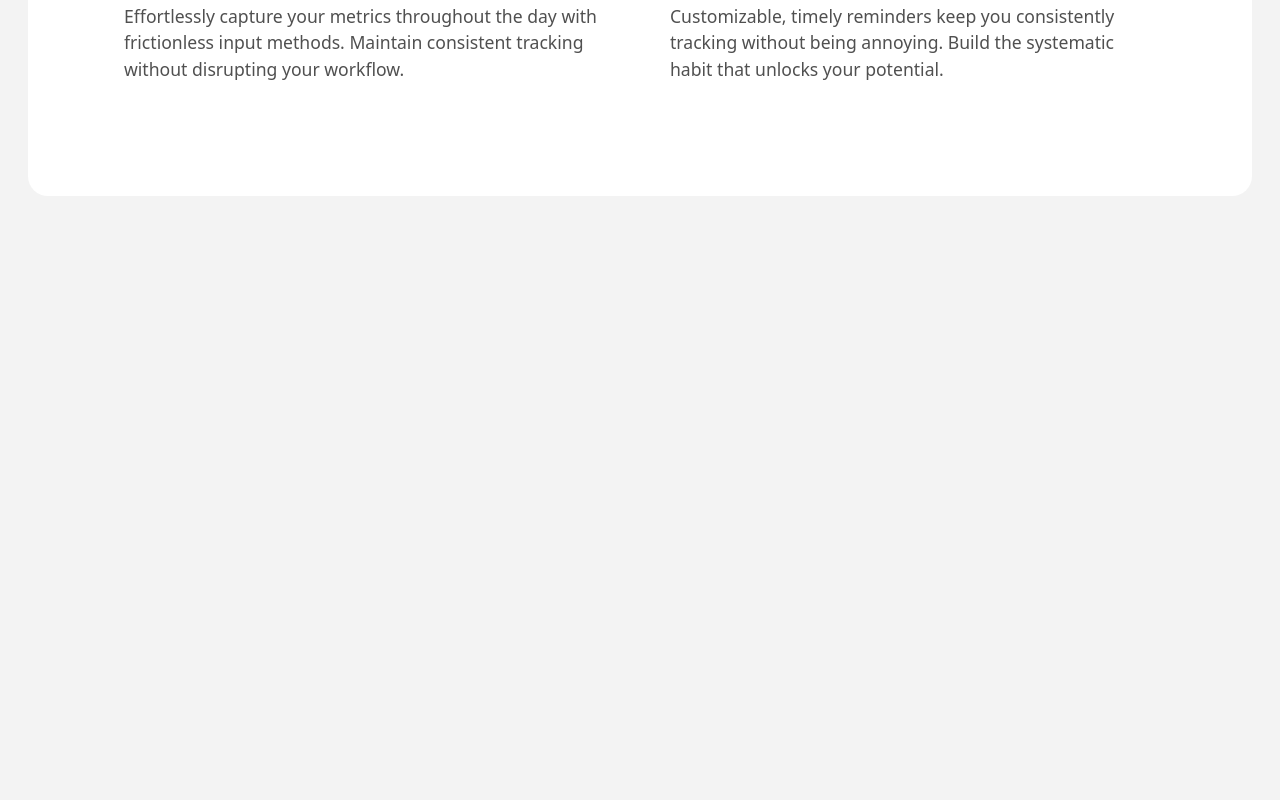
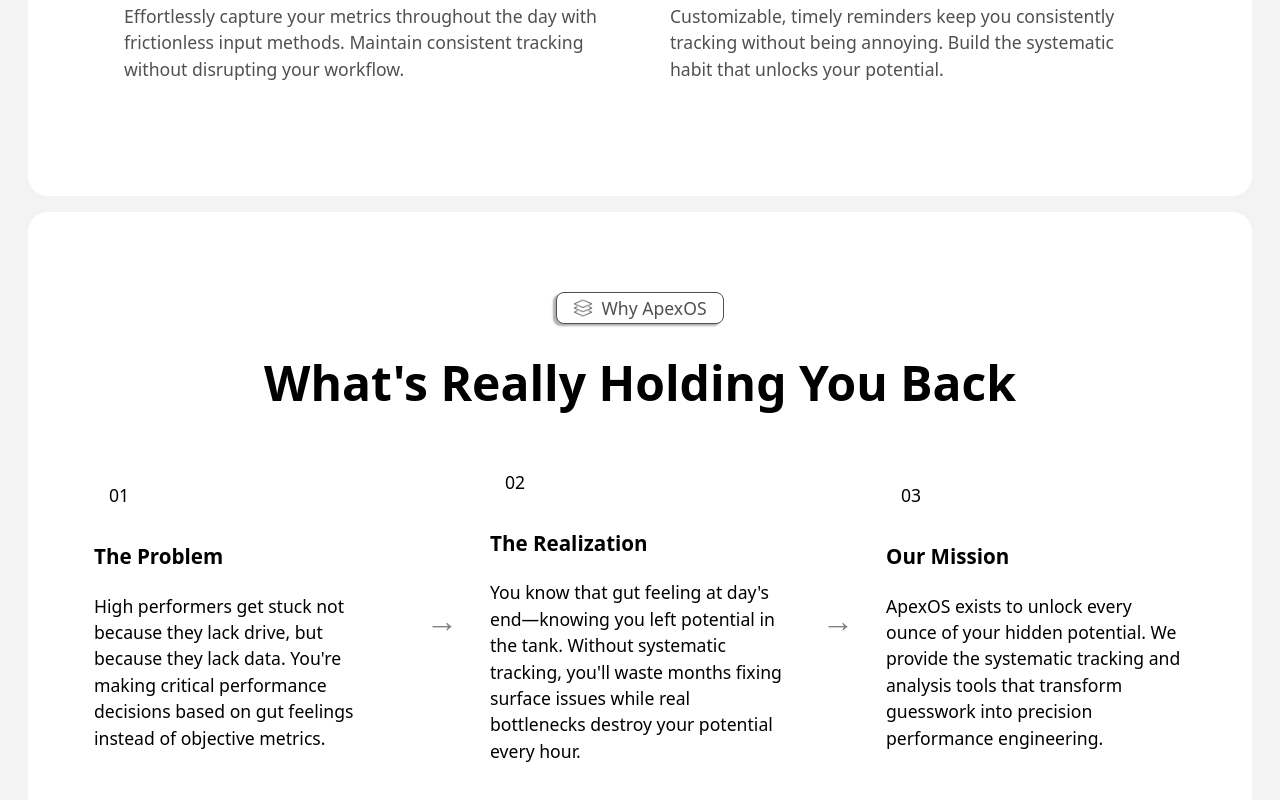
Before and after one commit to HehLul/apexos, a React (Vite) app in the folder landingpage/: page / in a window 1280 px wide. Shown: the part 2170-2970 px from the top of the page. Before the commit the page ends 2394 px from the top, so only its background shows below. Built offline with nearby package versions, Linux system fonts and the light colour scheme.

Commit message:
feat: why section, wip

```diff
--- a/landingpage/src/App.jsx
+++ b/landingpage/src/App.jsx
@@ -3,12 +3,14 @@
 import Navbar from "./components/Navbar/Navbar";
 import Hero from "./sections/Hero/Hero";
 import Features from "./sections/Features/Features";
+import Why from "./sections/Why/Why";
 function App() {
   return (
     <div className="app-container">
       <Navbar></Navbar>
       <Hero></Hero>
       <Features></Features>
+      <Why></Why>
       {/* <Footer></Footer> */}
     </div>
   );
--- /dev/null
+++ b/landingpage/src/sections/Why/Why.css
@@ -0,0 +1,44 @@
+.why {
+  padding: 1rem 3rem;
+  padding-top: 5rem;
+  border-radius: 20px;
+  background-color: white;
+  color: black;
+  text-align: center;
+  font-size: 1.1rem;
+}
+
+.why > h1 {
+  font-size: 3rem;
+  font-weight: 600;
+}
+
+.timeline-flow {
+  display: flex;
+  align-items: center;
+  justify-content: center;
+  gap: 2rem;
+  margin: 3rem 0;
+}
+
+.timeline-step {
+  flex: 1;
+  max-width: 300px;
+  text-align: left;
+}
+
+.step-number {
+  background: gradient;
+  border-radius: 50%;
+  width: 50px;
+  height: 50px;
+  display: flex;
+  align-items: center;
+  justify-content: center;
+  margin-bottom: 1rem;
+}
+
+.timeline-arrow {
+  font-size: 2rem;
+  color: gray;
+}
--- /dev/null
+++ b/landingpage/src/sections/Why/Why.jsx
@@ -0,0 +1,86 @@
+import "./Why.css";
+import SectionTitle from "../../components/SectionTitle/SectionTitle";
+function Why() {
+  return (
+    <div className="why">
+      <SectionTitle title={"Why ApexOS"}></SectionTitle>
+      <h1>What's Really Holding You Back</h1>
+
+      <div className="timeline-flow">
+        <div className="timeline-step">
+          <div className="step-number">01</div>
+          <h3>The Problem</h3>
+          <p>
+            High performers get stuck not because they lack drive, but because
+            they lack data. You're making critical performance decisions based
+            on gut feelings instead of objective metrics.
+          </p>
+        </div>
+
+        <div className="timeline-arrow">→</div>
+
+        <div className="timeline-step">
+          <div className="step-number">02</div>
+          <h3>The Realization</h3>
+          <p>
+            You know that gut feeling at day's end—knowing you left potential in
+            the tank. Without systematic tracking, you'll waste months fixing
+            surface issues while real bottlenecks destroy your potential every
+            hour.
+          </p>
+        </div>
+
+        <div className="timeline-arrow">→</div>
+
+        <div className="timeline-step">
+          <div className="step-number">03</div>
+          <h3>Our Mission</h3>
+          <p>
+            ApexOS exists to unlock every ounce of your hidden potential. We
+            provide the systematic tracking and analysis tools that transform
+            guesswork into precision performance engineering.
+          </p>
+        </div>
+      </div>
+      {/* <h1>Stop Optimizing Blindly and Start Engineering Performance</h1>
+      <p>
+        You know that gut feeling at day's end—knowing you left potential in the
+        tank. Our mission is to unlock every ounce of your hidden potential with
+        objective metrics for every hour.
+      </p>
+      <div className="benefits-grid">
+        <div className="benefit-card">
+          <div className="icon">📊</div>
+          <h3>Eliminate Guesswork</h3>
+          <p>
+            No more wasting months fixing surface-level issues while real
+            bottlenecks destroy your potential. Get objective data on exactly
+            what's holding you back every single hour.
+          </p>
+        </div>
+
+        <div className="benefit-card">
+          <div className="icon">⚡</div>
+          <h3>Instant Bottleneck Detection</h3>
+          <p>
+            See precisely where energy drains, focus losses, and productivity
+            gaps occur throughout your day. Turn scattered feelings into
+            systematic optimization protocols.
+          </p>
+        </div>
+
+        <div className="benefit-card">
+          <div className="icon">🎯</div>
+          <h3>Self-Directed Optimization</h3>
+          <p>
+            Create personalized audits and axioms based on your actual
+            performance patterns. Build your own systematic approach to
+            optimization with clear, data-backed insights you can act on.
+          </p>
+        </div>
+      </div> */}
+    </div>
+  );
+}
+
+export default Why;
```
